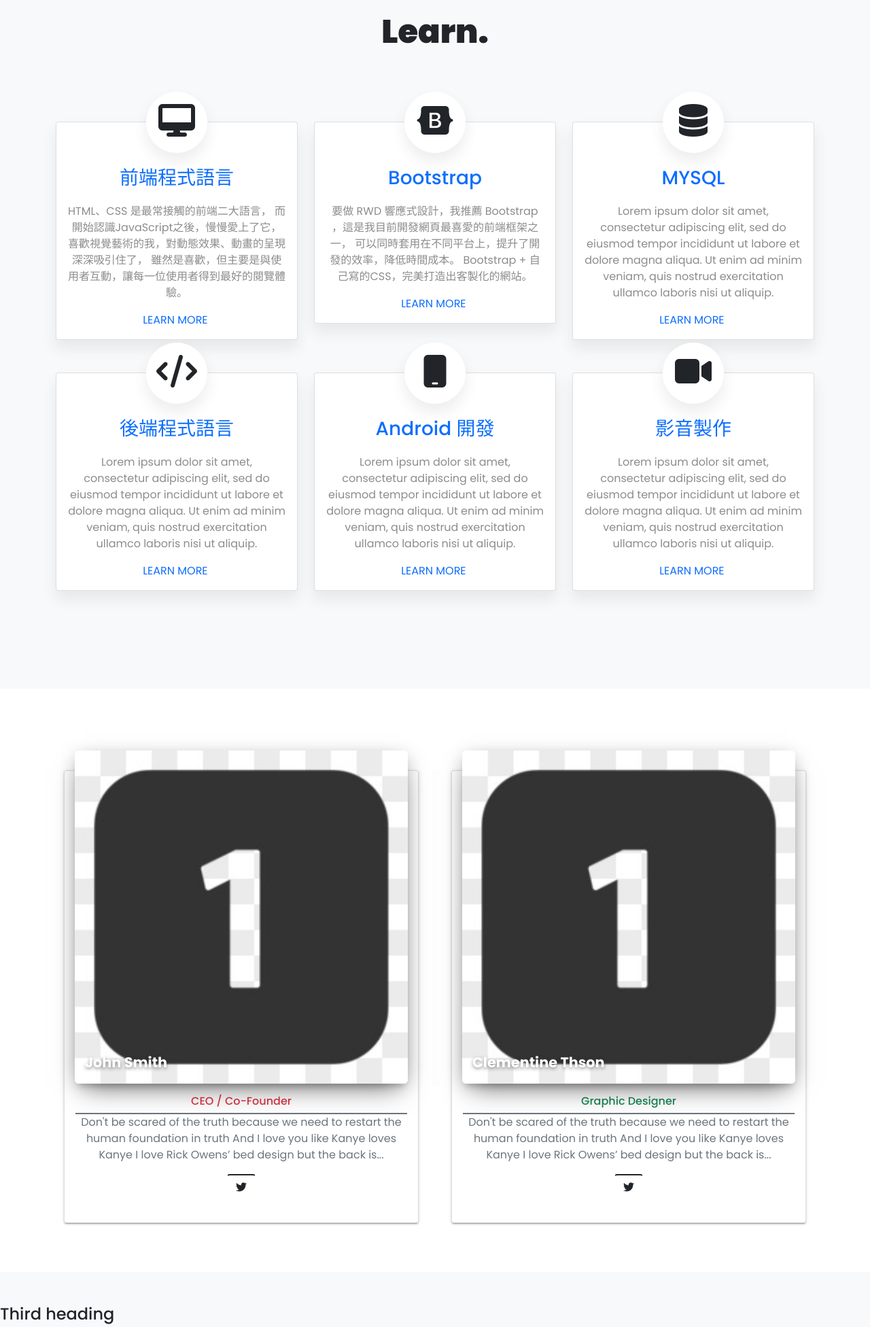
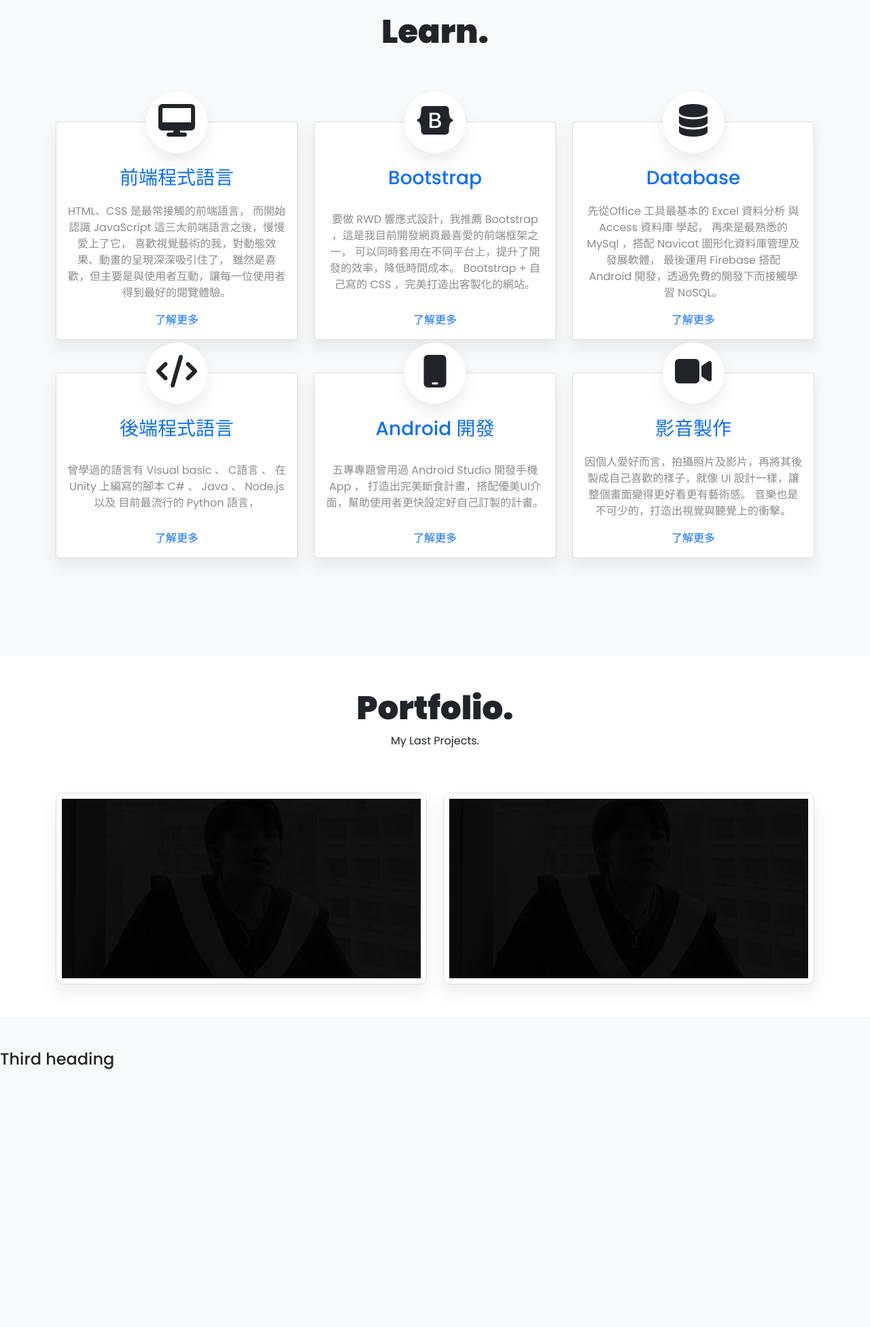
Before and after one commit to uliang1024/my-personal-website, a Flask app: page / in a window 1280 px wide. Shown: the part 1154-3106 px from the top of the page at 68% size. Run offline with Flask 2, Linux system fonts and the light colour scheme; some libraries are stand-ins or nearby versions.

Commit message:
Service 頁面

```diff
--- a/website/static/css/style.css
+++ b/website/static/css/style.css
@@ -30,6 +30,11 @@
     filter: blur(5px);
     transform: translateX(100%);
     transition: all 1s;
+}
+
+.box-shadow {
+    -webkit-box-shadow: 0 12px 20px 1px rgba(64, 64, 64, 0.09) !important;
+    box-shadow: 0 12px 20px 1px rgba(64, 64, 64, 0.09) !important;
 }
 
 #header {
@@ -89,8 +94,7 @@
     margin-left: 4px;
 }
 
-@media (max-width: 991px)
-{
+@media (max-width: 991px) {
     .btns {
         text-align: center;
     }
@@ -232,15 +236,17 @@ h1 {
 
 #Learn a.card {
     text-decoration: none;
+    height: 100%;
 }
 
 #Learn .card {
     box-shadow: 0 12px 20px 1px rgba(64, 64, 64, 0.09);
 }
 
-#Learn .box-shadow {
-    -webkit-box-shadow: 0 12px 20px 1px rgba(64, 64, 64, 0.09) !important;
-    box-shadow: 0 12px 20px 1px rgba(64, 64, 64, 0.09) !important;
+#Learn .card-body {
+    display: flex;
+    flex-direction: column;
+    justify-content: space-between;
 }
 
 #Learn .card-text {
@@ -253,35 +259,19 @@ h1 {
     color: var(--bs-dark);
 }
 
-
-#Portfolio .card {
-    box-shadow: 0 2px 2px 0 rgb(0 0 0 / 14%), 0 3px 1px -2px rgb(0 0 0 / 20%), 0 1px 5px 0 rgb(0 0 0 / 12%);
+#Portfolio .portfolio-item-inner {
+    border: 1px solid rgba(0,0,0,.125);
+    border-radius: 10px;
+    overflow: hidden;
+    cursor: pointer;
 }
 
-#Portfolio .card .card-image {
-    position: relative;
-    overflow: hidden;
-    margin-left: 15px;
-    margin-right: 15px;
-    margin-top: -30px;
-    border-radius: 6px;
-    box-shadow: 0 16px 38px -12px rgb(0 0 0 / 56%), 0 4px 25px 0px rgb(0 0 0 / 12%), 0 8px 10px -5px rgb(0 0 0 / 20%);
+#Portfolio .portfolio-item-inner .portfolio-img img{
+    width: 100%;
+    display: block;
 }
 
-#Portfolio .card img {
-    width: 100%;
-    height: auto;
-}
 
-#Portfolio .card .card-image .card-caption {
-    position: absolute;
-    bottom: 15px;
-    left: 15px;
-    color: #fff;
-    font-size: 1.3em;
-    text-shadow: 0 2px 5px rgb(33 33 33 / 50%);
-    font-weight: 700;
-}
 
 .to-top {
     position: fixed;
--- a/website/templates/home.html
+++ b/website/templates/home.html
@@ -92,11 +92,11 @@
                     </div>
                     <div class="card-body text-center">
                         <h3 class="card-title pt-1">前端程式語言</h3>
-                        <p class="card-text text-sm">HTML、CSS 是最常接觸的前端二大語言，
-                                                    而開始認識JavaScript之後，慢慢愛上了它，
+                        <p class="card-text text-sm">HTML、CSS 是最常接觸的前端語言，
+                                                    而開始認識 JavaScript 這三大前端語言之後，慢慢愛上了它，
                                                 喜歡視覺藝術的我，對動態效果、動畫的呈現深深吸引住了，
                                             雖然是喜歡，但主要是與使用者互動，讓每一位使用者得到最好的閱覽體驗。</p><span
-                            class="text-sm text-uppercase font-weight-bold">Learn More&nbsp;<i
+                            class="text-sm text-uppercase font-weight-bold">了解更多<i
                                 class="fe-icon-arrow-right"></i></span>
                     </div>
                 </a>
@@ -111,9 +111,9 @@
                         <h3 class="card-title pt-1">Bootstrap</h3>
                         <p class="card-text text-sm">要做 RWD 響應式設計，我推薦 Bootstrap ，這是我目前開發網頁最喜愛的前端框架之一，
                                                     可以同時套用在不同平台上，提升了開發的效率，降低時間成本。 Bootstrap
-                                                    + 自己寫的CSS，完美打造出客製化的網站。
+                                                    + 自己寫的 CSS ，完美打造出客製化的網站。
                         </p><span
-                            class="text-sm text-uppercase font-weight-bold">Learn More&nbsp;<i
+                            class="text-sm text-uppercase font-weight-bold">了解更多<i
                                 class="fe-icon-arrow-right"></i></span>
                     </div>
                 </a>
@@ -125,11 +125,12 @@
                         <i class="fa-solid fa-database fa-3x head-icon"></i>
                     </div>
                     <div class="card-body text-center">
-                        <h3 class="card-title pt-1">MYSQL</h3>
-                        <p class="card-text text-sm">Lorem ipsum dolor sit amet, consectetur adipiscing elit, sed do
-                            eiusmod tempor incididunt ut labore et dolore magna aliqua. Ut enim ad minim veniam, quis
-                            nostrud exercitation ullamco laboris nisi ut aliquip.</p><span
-                            class="text-sm text-uppercase font-weight-bold">Learn More&nbsp;<i
+                        <h3 class="card-title pt-1">Database</h3>
+                        <p class="card-text text-sm"> 先從Office 工具最基本的 Excel 資料分析 與 Access 資料庫 學起，
+                                                    再來是最熟悉的 MySql ，搭配 Navicat 圖形化資料庫管理及發展軟體，
+                                                    最後運用 Firebase 搭配 Android 開發，透過免費的開發下而接觸學習 NoSQL。
+                        </p><span
+                            class="text-sm text-uppercase font-weight-bold">了解更多<i
                                 class="fe-icon-arrow-right"></i></span>
                     </div>
                 </a>
@@ -141,10 +142,9 @@
                     </div>
                     <div class="card-body text-center">
                         <h3 class="card-title pt-1">後端程式語言</h3>
-                        <p class="card-text text-sm">Lorem ipsum dolor sit amet, consectetur adipiscing elit, sed do
-                            eiusmod tempor incididunt ut labore et dolore magna aliqua. Ut enim ad minim veniam, quis
-                            nostrud exercitation ullamco laboris nisi ut aliquip.</p><span
-                            class="text-sm text-uppercase font-weight-bold">Learn More&nbsp;<i
+                        <p class="card-text text-sm">曾學過的語言有 Visual basic 、 C語言 、 在 Unity 上編寫的腳本 C# 、
+                                                    Java 、 Node.js 以及 目前最流行的 Python 語言，</p><span
+                            class="text-sm text-uppercase font-weight-bold">了解更多<i
                                 class="fe-icon-arrow-right"></i></span>
                     </div>
                 </a>
@@ -155,10 +155,10 @@
                         style="width: 90px; height: 90px; margin-top: -45px;"><i class="fa-solid fa-mobile fa-3x head-icon"></i></div>
                     <div class="card-body text-center">
                         <h3 class="card-title pt-1">Android 開發</h3>
-                        <p class="card-text text-sm">Lorem ipsum dolor sit amet, consectetur adipiscing elit, sed do
-                            eiusmod tempor incididunt ut labore et dolore magna aliqua. Ut enim ad minim veniam, quis
-                            nostrud exercitation ullamco laboris nisi ut aliquip.</p><span
-                            class="text-sm text-uppercase font-weight-bold">Learn More&nbsp;<i
+                        <p class="card-text text-sm">五專專題曾用過 Android Studio 開發手機 App ， 打造出完美斷食計畫，搭配優美UI介面，幫助使用者更快設定好自己訂製的計畫。
+
+                        </p><span
+                            class="text-sm text-uppercase font-weight-bold">了解更多<i
                                 class="fe-icon-arrow-right"></i></span>
                     </div>
                 </a>
@@ -171,10 +171,10 @@
                     </div>
                     <div class="card-body text-center">
                         <h3 class="card-title pt-1">影音製作</h3>
-                        <p class="card-text text-sm">Lorem ipsum dolor sit amet, consectetur adipiscing elit, sed do
-                            eiusmod tempor incididunt ut labore et dolore magna aliqua. Ut enim ad minim veniam, quis
-                            nostrud exercitation ullamco laboris nisi ut aliquip.</p><span
-                            class="text-sm text-uppercase font-weight-bold">Learn More&nbsp;<i
+                        <p class="card-text text-sm">因個人愛好而言，拍攝照片及影片，再將其後製成自己喜歡的樣子，就像 UI 設計一樣，讓整個畫面變得更好看更有藝術感。
+                            音樂也是不可少的，打造出視覺與聽覺上的衝擊。
+                        </p><span
+                            class="text-sm text-uppercase font-weight-bold">了解更多<i
                                 class="fe-icon-arrow-right"></i></span>
                     </div>
                 </a>
@@ -185,38 +185,20 @@
 
 <section id="Portfolio" class="py-5">
     <div class="container">
+        <h1 class="text-center">Portfolio.</h1>
+        <p class="text-center pb-5">My Last Projects.</p>
         <div class="row">
-            <div class="col-md-6 p-4">
-                <div class="card card-profile text-center mt-5">
-                    <div class="card-image">
-                        <a href="#"> <img class="img" src="{{ url_for('static', filename='images/1.jpg') }}">
-                            <div class="card-caption"> John Smith </div>
-                        </a>
-                    </div>
-                    <div class="table p-3">
-                        <h6 class="category text-danger">CEO / Co-Founder</h6>
-                        <p class="card-description text-secondary"> Don't be scared of the truth because we need to
-                            restart the human
-                            foundation in truth And I love you like Kanye loves Kanye I love Rick Owens’ bed design but
-                            the back is... </p>
-                        <a href="#" class="btn btn-just-icon btn-simple btn-twitter"><i class="fa fa-twitter"></i></a>
+            <div class="col-md-6">
+                <div class="portfolio-item-inner box-shadow p-2">
+                    <div class="portfolio-img">
+                        <img class="img-fluid" src="{{ url_for('static', filename='images/boyBg.JPG') }}" alt="">
                     </div>
                 </div>
             </div>
-            <div class="col-md-6 p-4">
-                <div class="card card-profile text-center mt-5">
-                    <div class="card-image">
-                        <a href="#"> <img class="img" src="{{ url_for('static', filename='images/11.jpg') }}">
-                            <div class="card-caption"> Clementine Thson </div>
-                        </a>
-                    </div>
-                    <div class="table p-3">
-                        <h6 class="category text-success">Graphic Designer</h6>
-                        <p class="card-description text-secondary"> Don't be scared of the truth because we need to
-                            restart the human
-                            foundation in truth And I love you like Kanye loves Kanye I love Rick Owens’ bed design but
-                            the back is... </p>
-                        <a href="#" class="btn btn-just-icon btn-simple btn-twitter"><i class="fa fa-twitter"></i></a>
+            <div class="col-md-6">
+                <div class="portfolio-item-inner box-shadow p-2">
+                    <div class="portfolio-img">
+                        <img class="img-fluid" src="{{ url_for('static', filename='images/boyBg.JPG') }}" alt="">
                     </div>
                 </div>
             </div>
```
